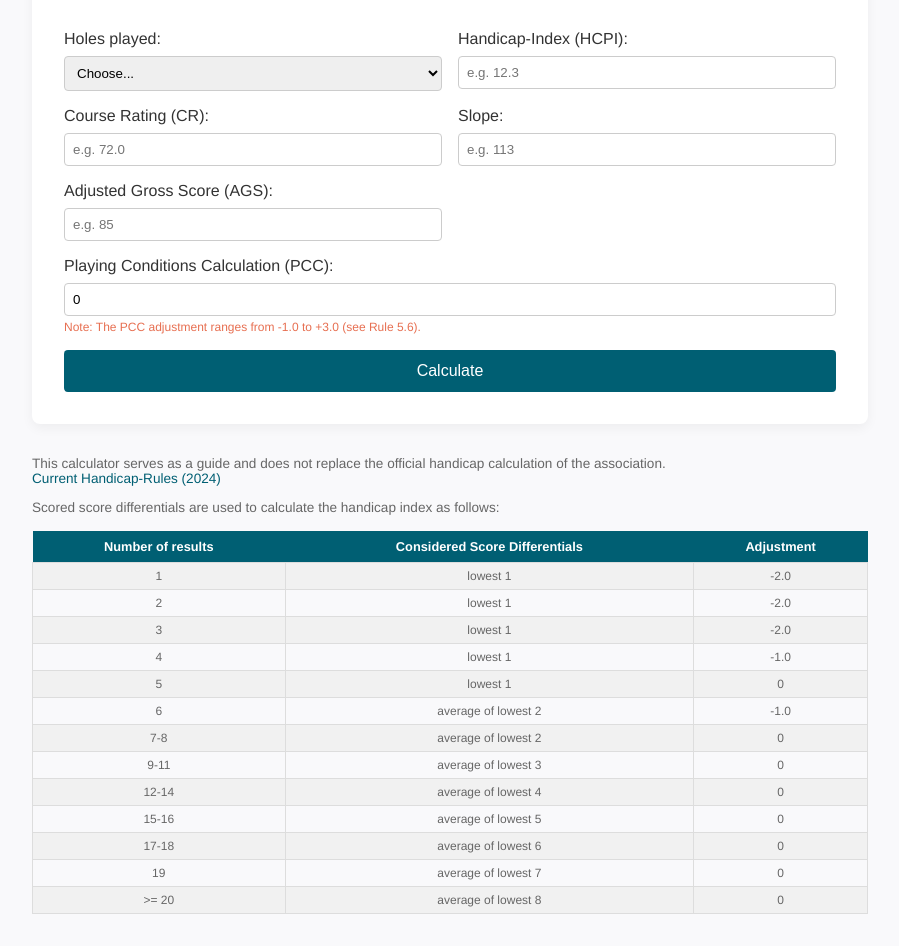
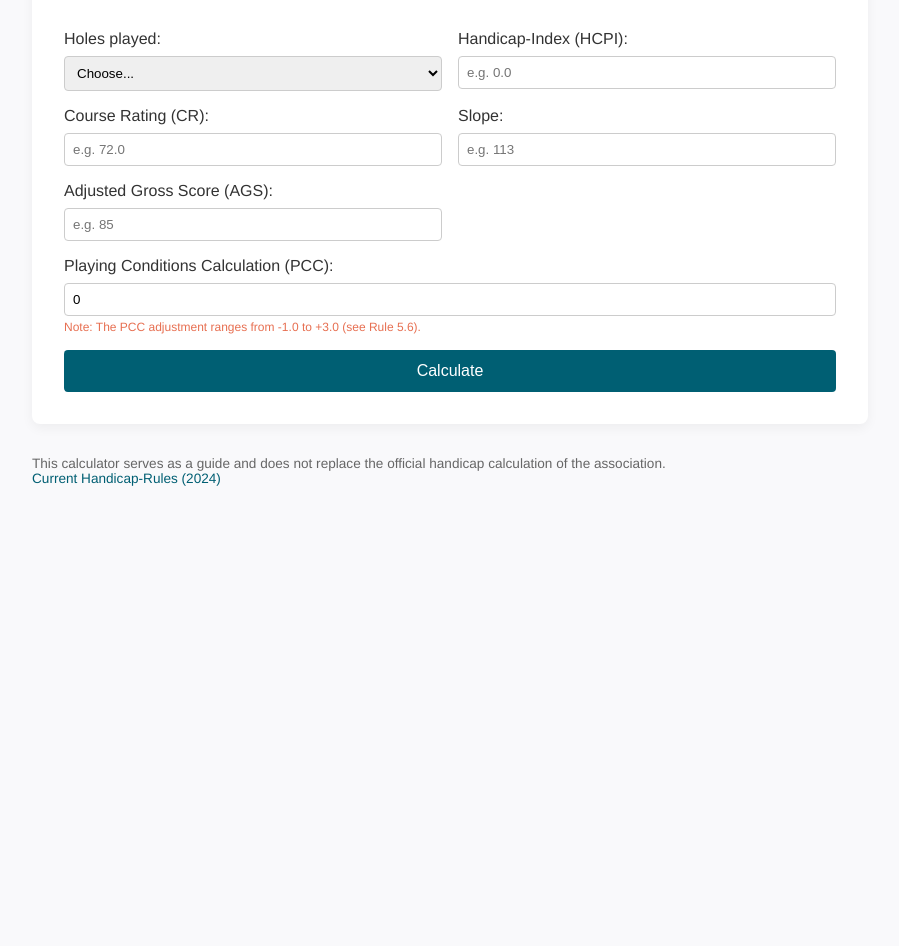
Before and after one commit to bri-b-dev/handycap, a Vue app: page / in a window 1280 px wide. Shown: the part 165-1111 px from the top of the page, without its empty margins (190-1089 px from the left). After the commit the page ends 800 px from the top, so only its background shows below. Built offline with nearby package versions, Linux system fonts and the light colour scheme.

Commit message:
compute hcpi

```diff
--- a/src/App.vue
+++ b/src/App.vue
@@ -10,6 +10,13 @@
     <div class="card">
       <h1 class="title">{{ $t('title') }}</h1>
       <p class="intro">{{ $t('intro') }}</p>
+
+      <!-- Aktueller Handicap-Index aus gespeicherten Ergebnissen -->
+      <div class="current-index" v-if="results.length">
+        <strong>{{ $t('currentHandicap') }}:</strong>
+        {{ handicapIndexComputed.toFixed(1) }}
+      </div>
+
       <form class="calculator-form" @submit.prevent="onCalculate">
         <div class="form-group">
           <label>{{ $t('holesPlayed') }}</label>
@@ -21,8 +28,12 @@
         </div>
         <div class="form-group">
           <label>{{ $t('handicapIndex') }}</label>
-          <input type="number" v-model.number="handicapIndex" :required="holes === '9'" step="0.1"
-            :placeholder="`${$t('forExample')} 12.3`" />
+          <input
+            type="number"
+            v-model.number="handicapIndex"
+            step="0.1"
+            :placeholder="`${$t('forExample')} ${handicapIndexComputed.toFixed(1)}`"
+          />
         </div>
         <div class="form-group">
           <label>{{ $t('courseRating') }}</label>
@@ -55,14 +66,10 @@
           <strong>{{ $t('scoreDifferential') }}:</strong>
           {{ scoreDifferential.toFixed(1) }}
         </p>
+        <button class="btn-secondary" @click="openDatePicker">{{ $t('saveResult') }}</button>
+      </div>
 
-        <!-- Button zum Speichern des Ergebnisses -->
-<!-- Save-Button triggert jetzt nur das Öffnen des Pickers -->
-  <button class="btn-secondary" @click="openDatePicker">
-    {{ $t('saveResult') }}
-  </button>
-
-  <!-- Das Datepicker-Modal -->
+      <!-- Datepicker Modal -->
       <div v-if="showDatePicker" class="modal-backdrop">
         <div class="modal">
           <h3>{{ $t('chooseDate') }}</h3>
@@ -70,7 +77,6 @@
           <div class="modal-actions">
             <button class="btn-secondary" @click="confirmSave">{{ $t('confirm') }}</button>
             <button class="btn-secondary" @click="closeDatePicker">{{ $t('cancel') }}</button>
-      </div>
           </div>
         </div>
       </div>
@@ -83,7 +89,7 @@
           {{ $t('currentRules') }}
         </a>
       </p>
-      <!-- Gespeicherte Ergebnisse -->
+      <!-- Gespeicherte Ergebnisse und Handicap-Index -->
       <div class="card results-card" v-if="results.length">
         <h2>{{ $t('yourResults') }}</h2>
         <table>
@@ -97,96 +103,17 @@
             </tr>
           </thead>
           <tbody>
-            <tr v-for="res in results" :key="res.id">
+            <tr v-for="res in sortedResults" :key="res.id">
               <td>{{ new Date(res.date).toLocaleDateString() }}</td>
               <td>{{ res.courseName }}</td>
               <td>{{ res.grossScore }}</td>
               <td>{{ res.scoreDifferential.toFixed(1) }}</td>
-              <td><button class="btn-secondary" @click="deleteResult(res.id)">{{ $t('delete') }}</button></td>
+              <td><button @click="deleteResult(res.id)">{{ $t('delete') }}</button></td>
             </tr>
           </tbody>
         </table>
       </div>
-
-      <p>{{ $t('note2') }}</p>
-      <table>
-        <thead>
-          <tr>
-            <th>{{ $t('noOfResults') }}</th>
-            <th>{{ $t('consideredScoreDifferentials') }}</th>
-            <th>{{ $t('adjustment') }}</th>
-          </tr>
-        </thead>
-        <tbody>
-          <tr>
-            <td>1</td>
-            <td>{{ $t('lowest') }}</td>
-            <td>-2.0</td>
-          </tr>
-          <tr>
-            <td>2</td>
-            <td>{{ $t('lowest') }}</td>
-            <td>-2.0</td>
-          </tr>
-          <tr>
-            <td>3</td>
-            <td>{{ $t('lowest') }}</td>
-            <td>-2.0</td>
-          </tr>
-          <tr>
-            <td>4</td>
-            <td>{{ $t('lowest') }}</td>
-            <td>-1.0</td>
-          </tr>
-          <tr>
-            <td>5</td>
-            <td>{{ $t('lowest') }}</td>
-            <td>0</td>
-          </tr>
-          <tr>
-            <td>6</td>
-            <td>{{ $t('lowestAverage') }} 2</td>
-            <td>-1.0</td>
-          </tr>
-          <tr>
-            <td>7-8</td>
-            <td>{{ $t('lowestAverage') }} 2</td>
-            <td>0</td>
-          </tr>
-          <tr>
-            <td>9-11</td>
-            <td>{{ $t('lowestAverage') }} 3</td>
-            <td>0</td>
-          </tr>
-          <tr>
-            <td>12-14</td>
-            <td>{{ $t('lowestAverage') }} 4</td>
-            <td>0</td>
-          </tr>
-          <tr>
-            <td>15-16</td>
-            <td>{{ $t('lowestAverage') }} 5</td>
-            <td>0</td>
-          </tr>
-          <tr>
-            <td>17-18</td>
-            <td>{{ $t('lowestAverage') }} 6</td>
-            <td>0</td>
-          </tr>
-          <tr>
-            <td>19</td>
-            <td>{{ $t('lowestAverage') }} 7</td>
-            <td>0</td>
-          </tr>
-          <tr>
-            <td>>= 20</td>
-            <td>{{ $t('lowestAverage') }} 8</td>
-            <td>0</td>
-          </tr>
-        </tbody>
-      </table>
     </div>
-
   </div>
 </template>
 
@@ -194,7 +121,7 @@
 import { ref, computed, onMounted } from 'vue'
 import { db } from '@/db'
 
-// Reactive State
+// State
 const holes = ref('')
 const handicapIndex = ref(null)
 const courseRating = ref(null)
@@ -203,18 +130,45 @@ const grossScore = ref(null)
 const pccAdjustment = ref(0)
 const calculated = ref(false)
 const results = ref([])
+const showDatePicker = ref(false)
+const pickedDate = ref(new Date().toISOString().substr(0, 10))
 
-// Berechnung
+// Score Differential Berechnung
 const scoreDifferential = computed(() => {
   if (!calculated.value) return 0
   if (holes.value === '9') {
-    const played9 = parseFloat(((grossScore.value - courseRating.value) * (113 / slope.value)).toFixed(1))
-    const notPlayed9 = parseFloat((handicapIndex.value * 0.52 + 1.2).toFixed(1))
+    const played9 = (grossScore.value - courseRating.value) * (113 / slope.value)
+    const notPlayed9 = handicapIndex.value * 0.52 + 1.2
     return parseFloat((played9 + notPlayed9 - 0.5 * pccAdjustment.value).toFixed(1))
   }
-  return parseFloat((((grossScore.value - courseRating.value) * (113 / slope.value) - pccAdjustment.value)).toFixed(1))
+  const raw18 = (grossScore.value - courseRating.value) * (113 / slope.value)
+  return parseFloat((raw18 - pccAdjustment.value).toFixed(1))
 })
 
+// Handicap-Index Berechnung gemäß Tabelle
+const handicapIndexComputed = computed(() => {
+  const diffs = results.value
+    .map(r => r.scoreDifferential)
+    .sort((a, b) => a - b)
+  const n = diffs.length
+  if (n === 0) return 0
+  let count, adjustment
+  if (n <= 3) { count = 1; adjustment = -2.0 }
+  else if (n === 4) { count = 1; adjustment = -1.0 }
+  else if (n === 5) { count = 1; adjustment = 0.0 }
+  else if (n === 6) { count = 2; adjustment = -1.0 }
+  else if (n <= 8) { count = 2; adjustment = 0.0 }
+  else if (n <= 11) { count = 3; adjustment = 0.0 }
+  else if (n <= 14) { count = 4; adjustment = 0.0 }
+  else if (n <= 16) { count = 5; adjustment = 0.0 }
+  else if (n <= 18) { count = 6; adjustment = 0.0 }
+  else if (n === 19) { count = 7; adjustment = 0.0 }
+  else { count = 8; adjustment = 0.0 }
+  const avg = diffs.slice(0, count).reduce((sum, v) => sum + v, 0) / count
+  return parseFloat((avg + adjustment).toFixed(1))
+})
+
+// Farbklassen
 const scoreColorClass = computed(() => {
   if (!calculated.value) return 'score-neutral'
   if (scoreDifferential.value < handicapIndex.value) return 'score-good'
@@ -222,17 +176,24 @@ const scoreColorClass = computed(() => {
   return 'score-neutral'
 })
 
+// Sortierte Ergebnisse (neueste zuerst)
+const sortedResults = computed(() => {
+  return [...results.value]
+    .sort((a, b) => new Date(b.date) - new Date(a.date))
+})
+
+// Lifecycle
+onMounted(async () => {
+  results.value = await db.results.orderBy('date').reverse().toArray()
+})
+
 // Funktionen
 function onCalculate() {
   calculated.value = true
 }
 
-const showDatePicker = ref(false)
-const pickedDate    = ref(new Date().toISOString().substr(0,10))
-
 function openDatePicker() {
-  // Default auf heute setzen
-  pickedDate.value = new Date().toISOString().substr(0,10)
+  pickedDate.value = new Date().toISOString().substr(0, 10)
   showDatePicker.value = true
 }
 
@@ -241,32 +202,22 @@ function closeDatePicker() {
 }
 
 async function confirmSave() {
-  // Hier kommt dein bestehendes saveResult-Logic hin, nur ergänzt um Datum
   const entry = {
     date: pickedDate.value,
-    courseName: courseRating.value + '/' + slope.value,
+    courseName: `${courseRating.value}/${slope.value}`,
     grossScore: grossScore.value,
     scoreDifferential: scoreDifferential.value
   }
   const id = await db.results.add(entry)
-  results.value.push({ id, ...entry })
-
+  results.value.unshift({ id, ...entry })
   showDatePicker.value = false
-  results.value = await db.results.orderBy('date').reverse().toArray()
-
+  calculated.value = false
 }
 
 async function deleteResult(id) {
   await db.results.delete(id)
   results.value = results.value.filter(r => r.id !== id)
 }
-
-onMounted(async () => {
-  results.value = await db.results
-    .orderBy('date')
-    .reverse()       // für absteigende Reihenfolge
-    .toArray()
-})
 </script>
 
 <style>
@@ -486,13 +437,16 @@ body {
   /* einfaches Modal-Styling */
   .modal-backdrop {
     position: fixed;
-  top: 0; left: 0;
-  width: 100%; height: 100%;
-  background: rgba(0,0,0,0.5);
+    top: 0;
+    left: 0;
+    width: 100%;
+    height: 100%;
+    background: rgba(0, 0, 0, 0.5);
     display: flex;
     align-items: center;
     justify-content: center;
   }
+
   .modal {
     background: #fff;
     padding: 1.5rem;
@@ -501,16 +455,19 @@ body {
     max-width: 320px;
     text-align: center;
   }
+
   .modal-actions {
     margin-top: 1rem;
     display: flex;
     gap: 0.5rem;
     justify-content: center;
   }
+
   .modal-actions button {
     padding: 0.5rem 1rem;
     border: none;
     border-radius: 4px;
     cursor: pointer;
-}}
+  }
+}
 </style>
--- a/src/main.ts
+++ b/src/main.ts
@@ -32,6 +32,8 @@ const messages = {
         date: 'date',
         course: 'course',
         saveResult: 'save result',
+        chooseDate: 'choose date',
+        currentHandicap: 'Current Handicap',
     },
     de: {
         title: 'Score Differential Rechner',
@@ -61,6 +63,8 @@ const messages = {
         date: 'Datum',
         course: 'Platz',
         saveResult: 'Ergebnis speichern',
+        chooseDate: 'Datum wählen',
+        currentHandicap: 'Aktuelles Handicap',
     }
 }
 
```
Lines whose indentation alone changed are shown as unchanged.
